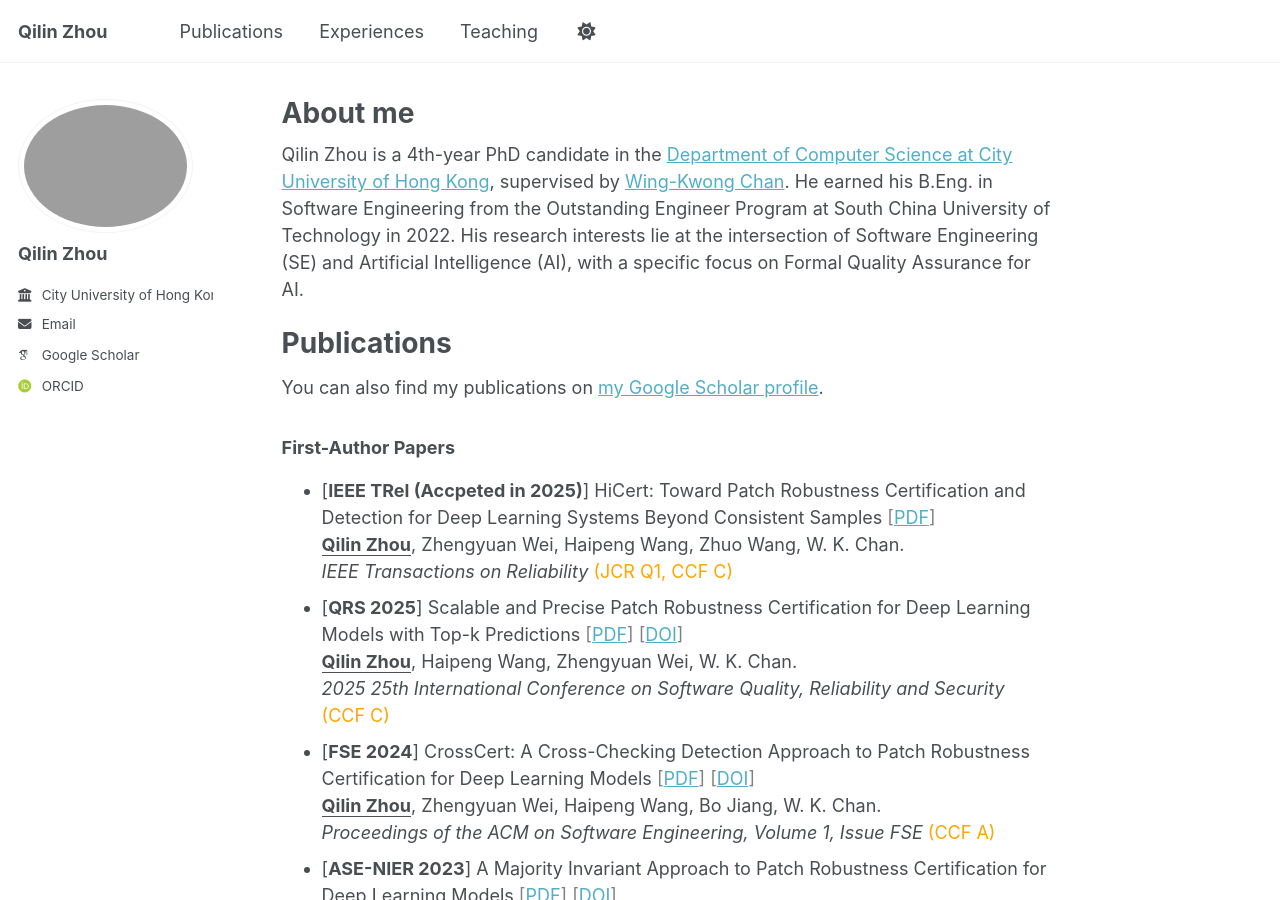
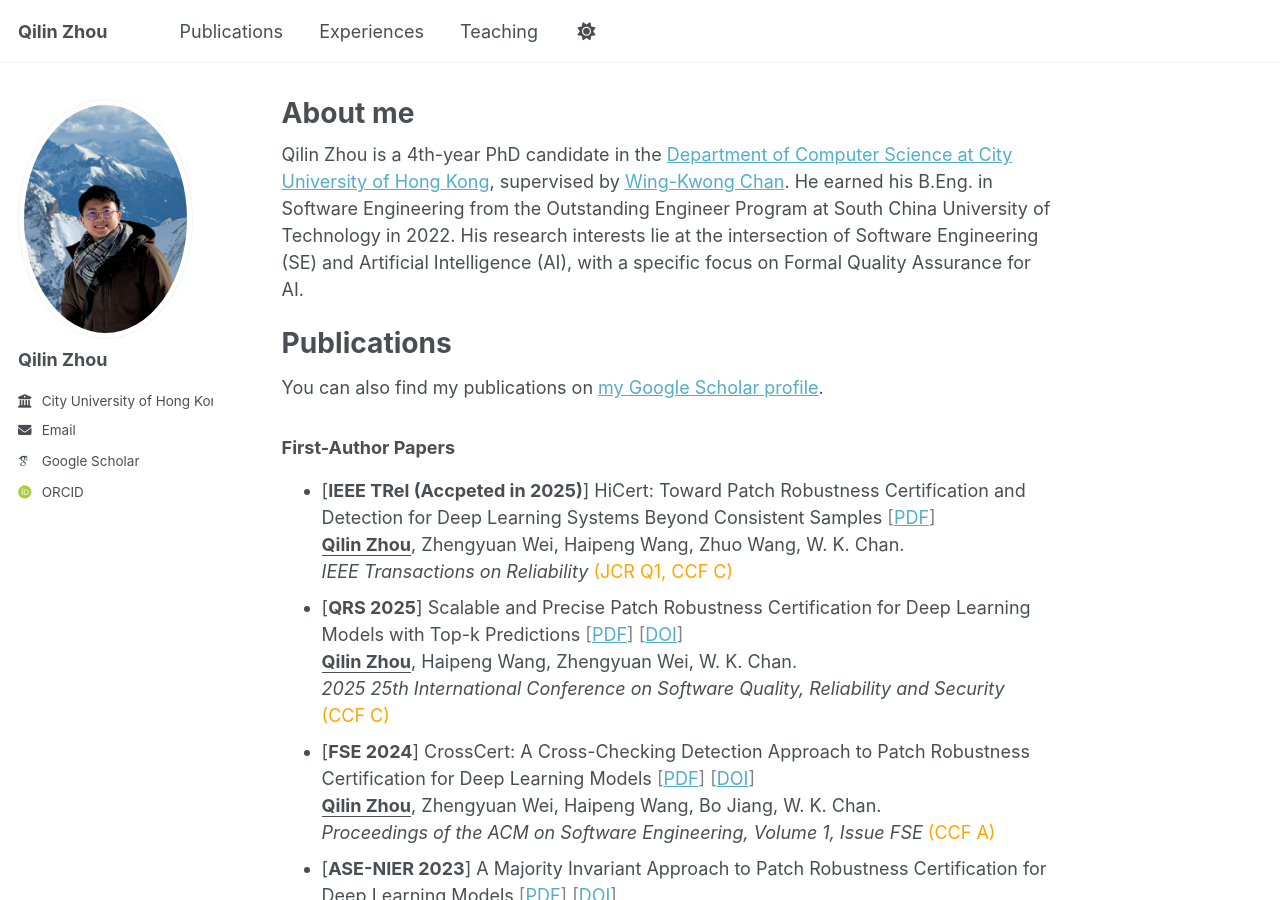
Before and after one commit to qilin-zhou/qilin-zhou.github.io, a Jekyll site: the page built from _pages/about.md, in a window 1280 px wide and 900 px high. Built offline with Jekyll 4.4.1, drawn with Linux system fonts in a browser that asks for light colours; some web fonts are replaced; a script bundle is joined from its source files by our own code; library files that are not in the unit come from our copies.

Commit message:
Update _config.yml

```diff
--- a/_config.yml
+++ b/_config.yml
@@ -23,7 +23,7 @@ repository               : "qilin-zhou/qilin-zhou.github.io"
 #               Additional customization can be done by editing /_includes/author-profile.html
 author:
   # Biographic information
-  avatar           : "1_full.jpg"
+  avatar           : "57.jpg"
   name             : "Qilin Zhou"
   pronouns         : # example: "she/her"
   bio              : "
```
